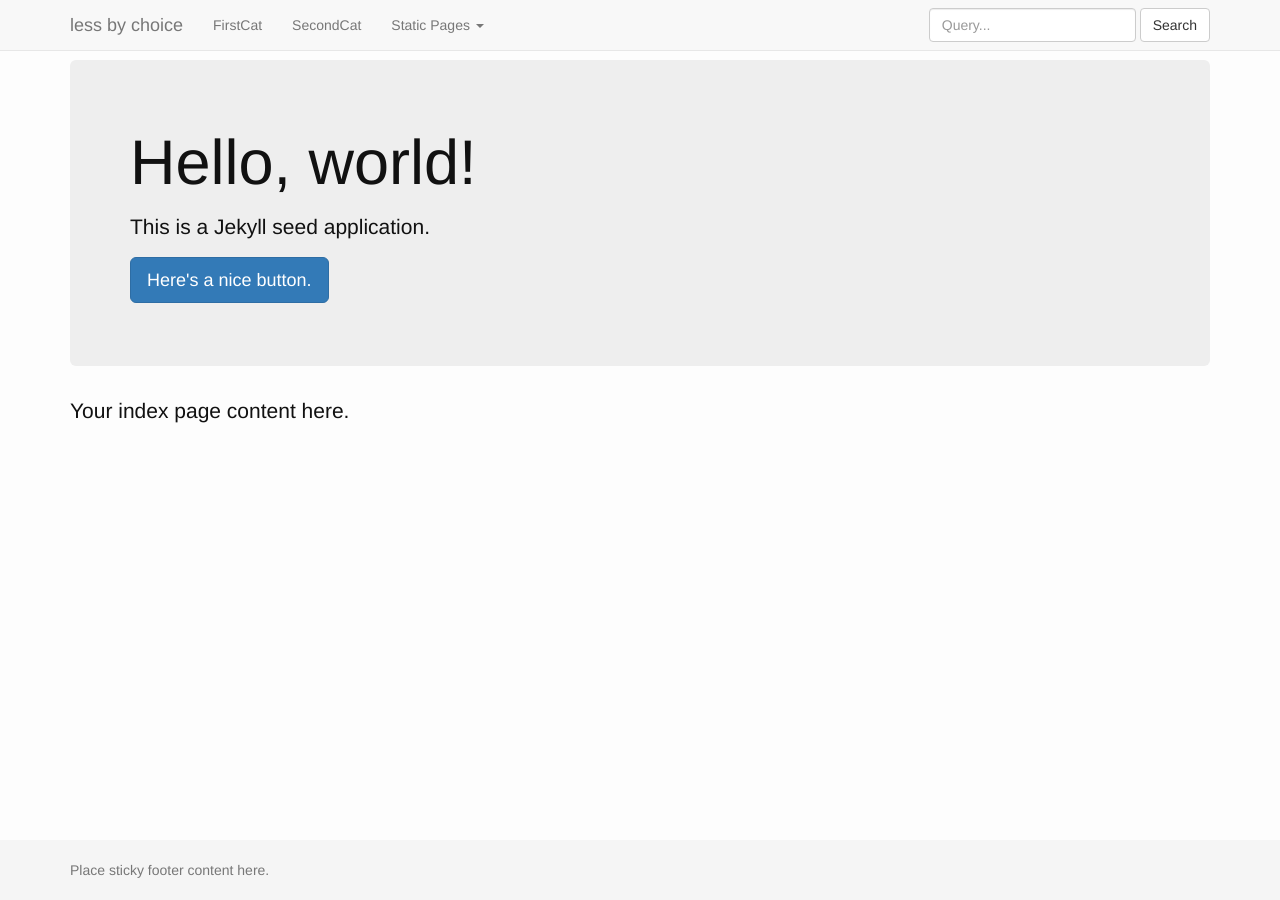
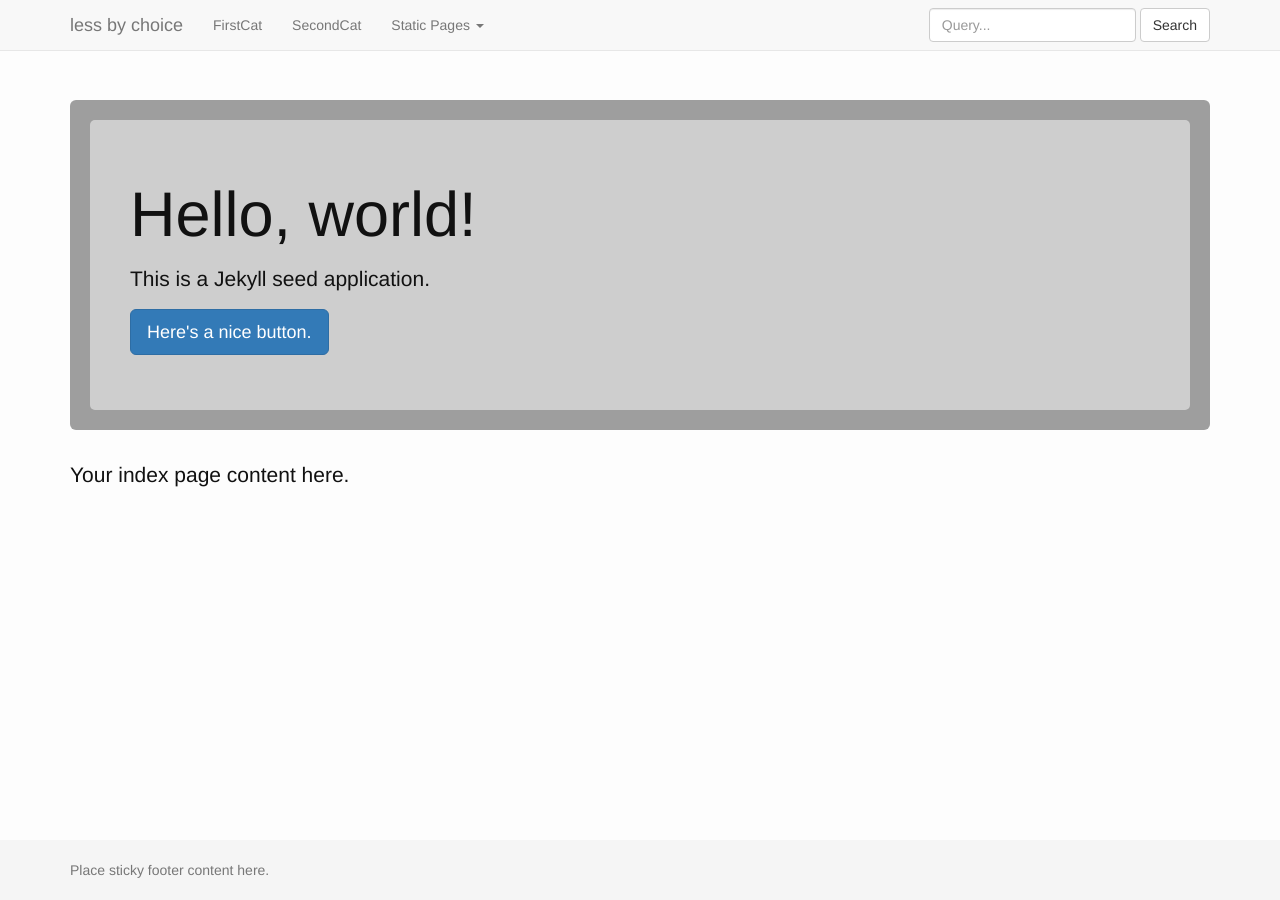
Before and after one commit to mindplace/less-by-choice, a Jekyll site: the page built from _static/index.html, in a window 1280 px wide. Built offline with Jekyll 4.4.1, drawn with Linux system fonts in a browser that asks for light colours.

Commit message:
fix class name wrapper on index page

```diff
--- a/_static/index.html
+++ b/_static/index.html
@@ -3,7 +3,10 @@ layout: default
 permalink: /
 ---
 
-<div id="index-page">
+<!-- <div id="index-page">
+</div> -->
+
+<div class="index-wrapper">
   <div class="container">
     <div class="jumbotron" id="index-jumbotron">
       <div class="inner-jumbotron">
```
Lines whose indentation alone changed are shown as unchanged.
